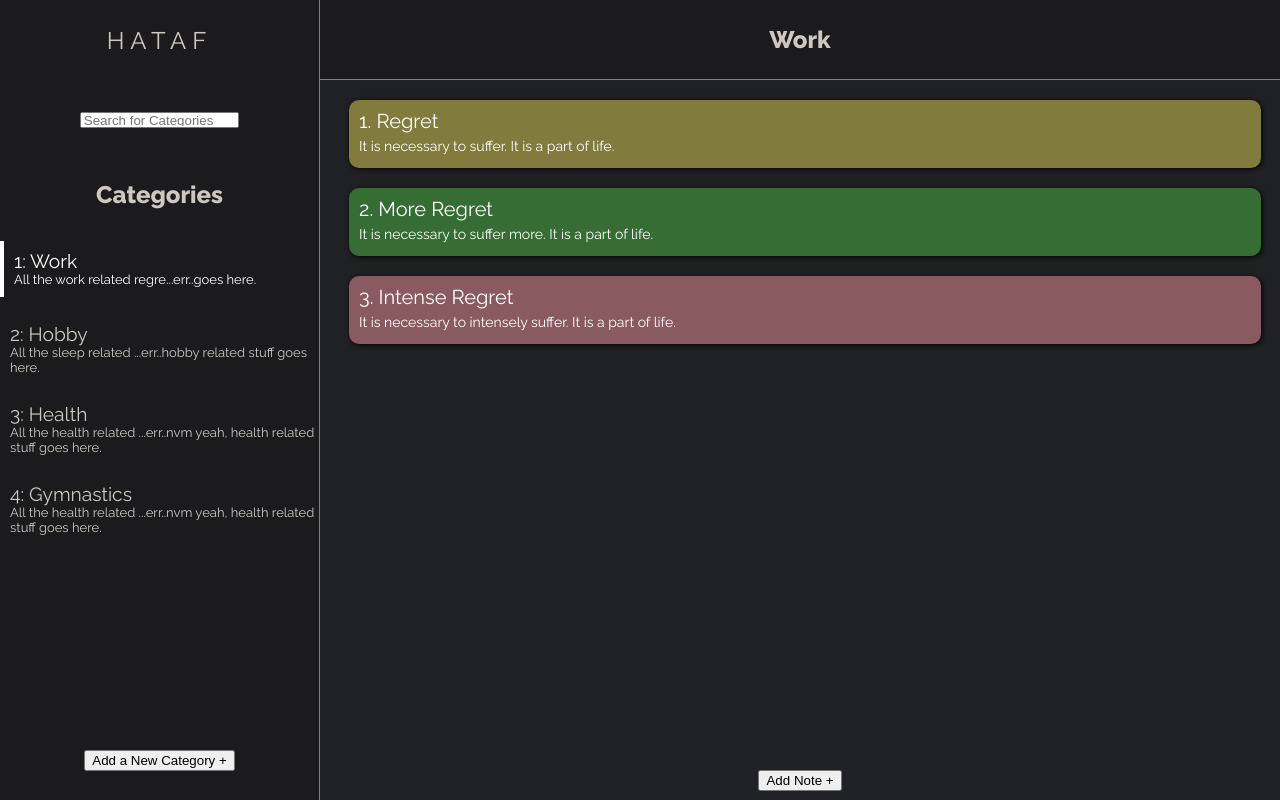
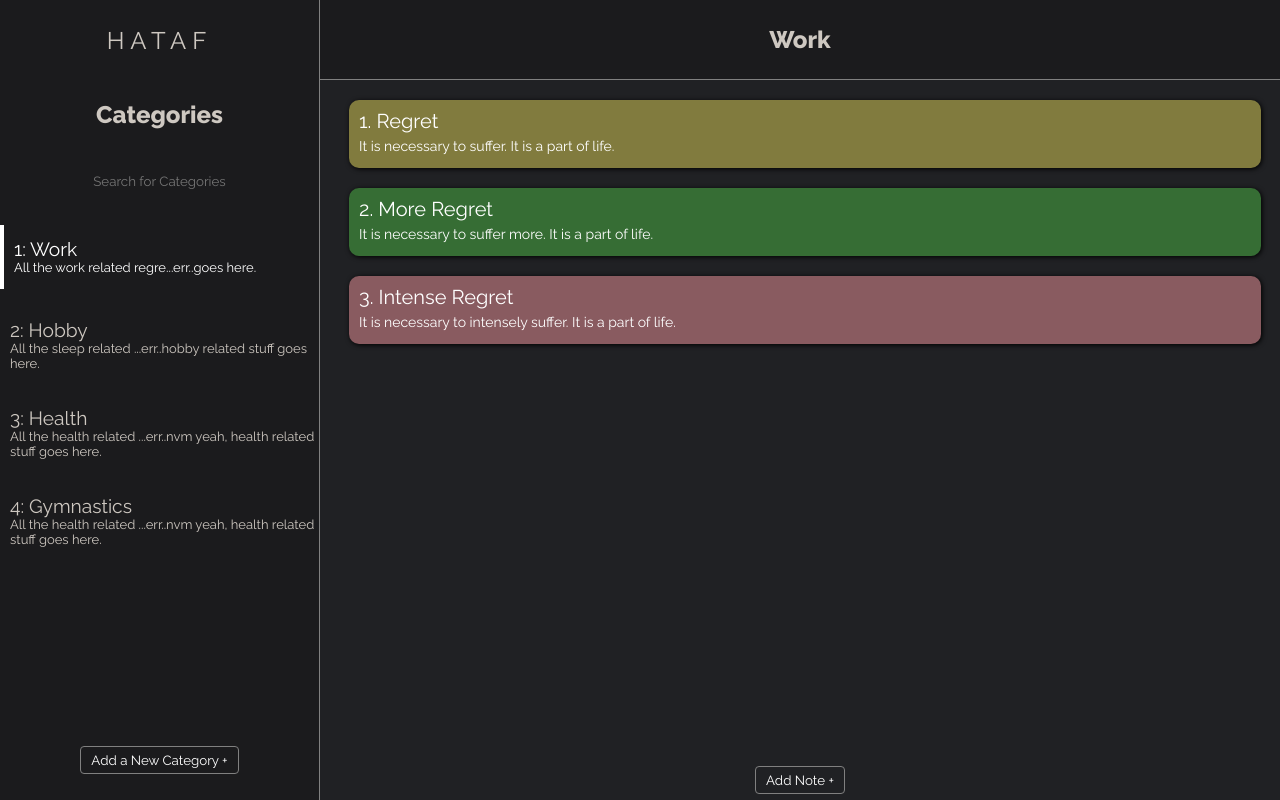
Before and after one commit to hatafatif/task-management-tool, a React (Create React App) app: page / in a window 1280 px wide. Built offline with nearby package versions, Linux system fonts and the light colour scheme.

Commit message:
Updated CSS of Sidebar

```diff
--- a/src/App.css
+++ b/src/App.css
@@ -1,33 +1,30 @@
-@import url('https://fonts.googleapis.com/css2?family=Raleway:wght@200;400;800&display=swap');
+@import url("https://fonts.googleapis.com/css2?family=Raleway:wght@200;400;800&display=swap");
 
 :root {
     --primary-color: #1b1b1d;
     --secondary-color: #202124;
     --text-color: white;
-  --note-red: #895B60;
+    --note-red: #895b60;
     --note-red-light: #9b656c;
-  --note-green: #366D34;
+    --note-green: #366d34;
     --note-green-light: #458a42;
-  --note-blue:#5D8D8B ;
-  --note-blue-light:#6ea5a2 ;
-  --note-yellow:#817b3e  ;
-  --note-yellow-light:#928b47;
-  --note-purple:#6A5173 ;
-  --note-purple-light:#856791 ;
+    --note-blue: #5d8d8b;
+    --note-blue-light: #6ea5a2;
+    --note-yellow: #817b3e;
+    --note-yellow-light: #928b47;
+    --note-purple: #6a5173;
+    --note-purple-light: #856791;
 }
-*{
-
+* {
     box-sizing: border-box;
+    font-family: "Raleway", sans-serif;
 }
 .App {
     display: flex;
     color: #cec8c1;
     height: 100vh;
-  font-family: "Raleway", sans-serif;
     font-weight: 400;
 }
-
-
 
 .Sidebar {
     flex-basis: 25%;
@@ -38,3 +35,18 @@
     flex-basis: 75%;
     background-color: var(--secondary-color);
 }
+
+button {
+    background-color: transparent;
+    border: 1px solid grey;
+    padding: 5px 10px;
+    border-radius: 4px;
+    color: var(--text-color);
+    outline: 0;
+}
+
+button:hover {
+    background-color: var(--primary-color);
+    scale: 1.04;
+    transition: 0.1s;
+}
--- a/src/App.js
+++ b/src/App.js
@@ -106,6 +106,8 @@ const defaultNotes = [
     },
 ];
 
+
+
 const App = () => {
     const selectorFunction = (e) => {
         const cat_id = e.currentTarget.id;
@@ -123,6 +125,7 @@ const App = () => {
 
     return (
         <div className="App">
+        {/* <SuperDiv /> */}
             <Sidebar notes={notes} selectedCategory={selectedCategory} onClick={selectorFunction} />
             <NoteSection category={selectedCategory} />
         </div>
--- a/src/components/NoteSection/NoteSection.css
+++ b/src/components/NoteSection/NoteSection.css
@@ -31,7 +31,7 @@
     border-radius: 10px;
     box-shadow: 1px 1px 5px black;
     width: 95%;
-    height: 10%;
+    min-height: 10%;
 }
 .Note:hover {
 
--- a/src/components/Sidebar/Categories.js
+++ b/src/components/Sidebar/Categories.js
@@ -1,10 +1,12 @@
 import React from "react";
 import Category from "./Category";
+import SearchCat from "./SearchCat";
 
 const Categories = ({ notes, onClick, selectedCategory}) => {
     return (
         <div className="Categories">
             <h2>Categories</h2>
+            <SearchCat />
             {notes.map((obj) => (
                 <Category
                     key={obj.cat_id}
--- a/src/components/Sidebar/Sidebar.css
+++ b/src/components/Sidebar/Sidebar.css
@@ -27,7 +27,7 @@
 }
 
 .Categories {
-    flex-basis: 70%;
+    flex-basis: 80%;
     justify-content: flex-start;
     display: flex;
     overflow-y: auto;
@@ -89,3 +89,19 @@
     font-size: small;
     margin-left: 10px;
 }
+
+.SearchCat > input {
+    text-align: center;
+    min-width: 100%;
+    min-height: 30%;
+    background-color: transparent;
+    border: 0;
+    color: var(--text-color);
+}
+
+.SearchCat > input:focus {
+    background-color: transparent;
+    outline: 0;
+    border-bottom: 1px solid grey ;
+    color: var(--text-color);
+}
--- a/src/components/Sidebar/Sidebar.js
+++ b/src/components/Sidebar/Sidebar.js
@@ -10,7 +10,7 @@ const Sidebar = ({ notes, onClick, selectedCategory }) => {
     return (
         <div className="Sidebar">
             <Name />
-            <SearchCat />
+            {/* <SearchCat /> */}
             <Categories notes={notes} onClick={onClick} selectedCategory={selectedCategory} />
             <AddCat />
         </div>
```
Lines whose indentation alone changed are shown as unchanged.
